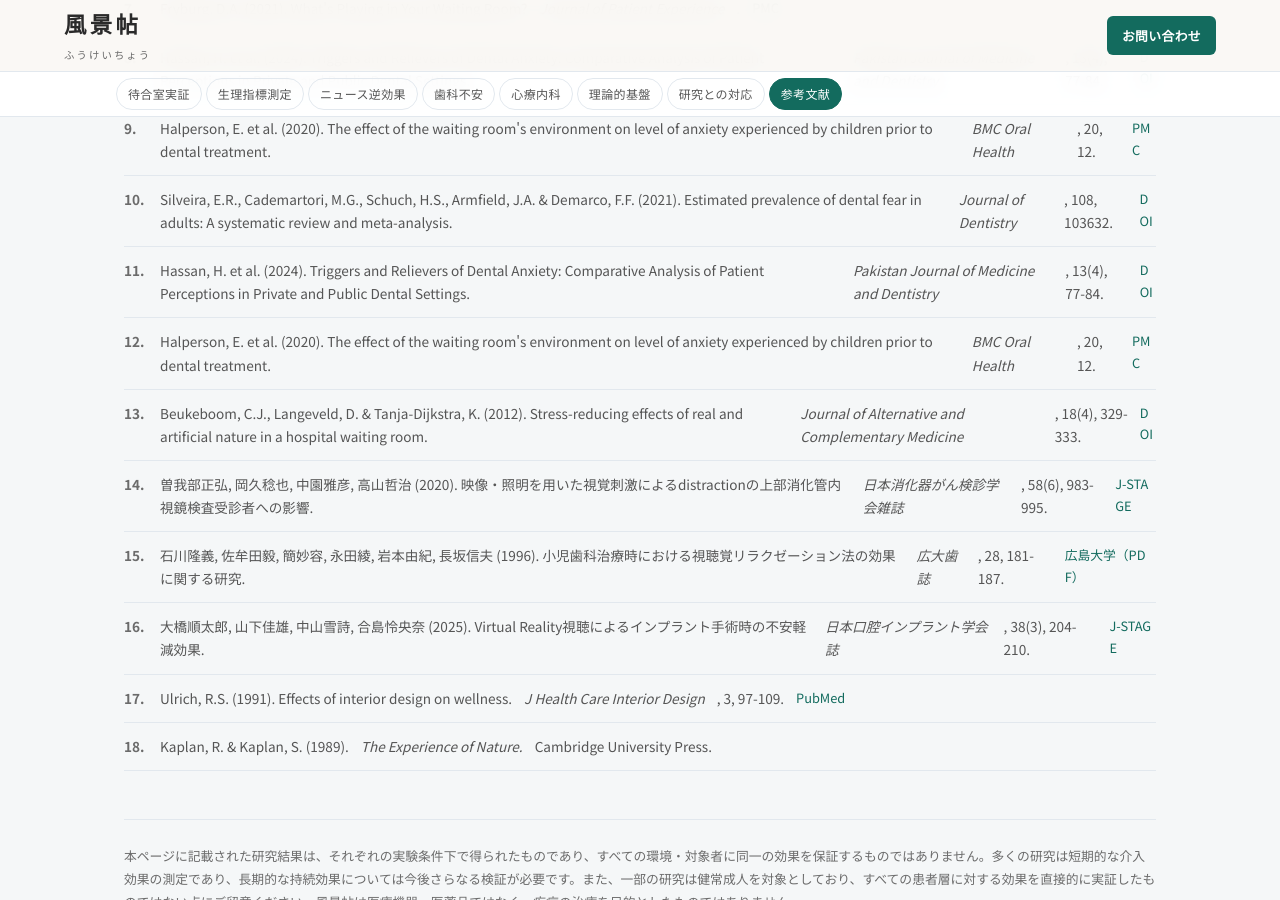
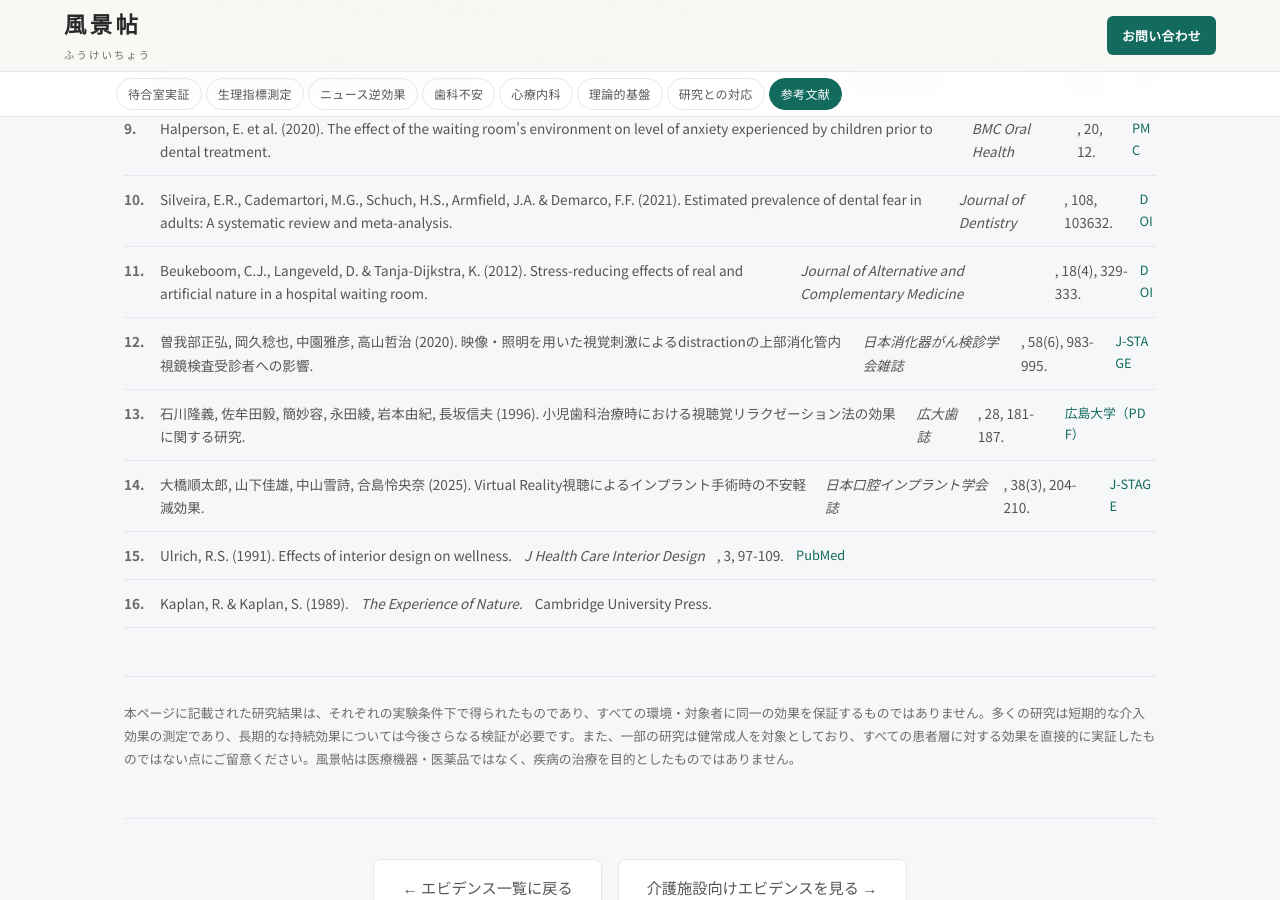
Before and after one commit to dr836gnypeq-ctrl/fukeichou-site, a Jekyll site: the page built from evidence/clinic.html, in a window 1280 px wide and 900 px high, scrolled down 12442 px. Built offline with Jekyll 4.4.1, drawn with Linux system fonts in a browser that asks for light colours; nearby versions of some CDN libraries.

Commit message:
fix: remove duplicate refs in clinic.html; add Choe author in care.html

```diff
--- a/evidence/care.html
+++ b/evidence/care.html
@@ -219,7 +219,7 @@ description: 介護施設における自然映像の効果。認知症の不穏
 <p class="ev-section-desc">本ページで引用した論文の一覧です。</p>
 <div class="ev-refs">
 <div class="ev-ref-item">Reynolds, L., Rodiek, S., Lininger, M. & McCulley, M.A. (2018). Can a Virtual Nature Experience Reduce Anxiety and Agitation in People With Dementia? <em>J Housing for the Elderly</em>, 32(2), 176-193. <a href="https://www.healthdesign.org/insights-solutions/virtual-nature-experience-reduces-anxiety-and-agitation-people-dementia" target="_blank" rel="noopener">Center for Health Design</a></div>
-<div class="ev-ref-item">Effectiveness of Nature-Based Interventions in Reducing Agitation Among Older Adults with Dementia (2025). <em>Healthcare</em>, 13(14), 1727. <a href="https://pmc.ncbi.nlm.nih.gov/articles/PMC12294372/" target="_blank" rel="noopener">PMC</a></div>
+<div class="ev-ref-item">Choe, K. et al. (2025). Effectiveness of Nature-Based Interventions in Reducing Agitation Among Older Adults with Dementia. <em>Healthcare</em>, 13(14), 1727. <a href="https://pmc.ncbi.nlm.nih.gov/articles/PMC12294372/" target="_blank" rel="noopener">PMC</a></div>
 <div class="ev-ref-item">Wong, K.L.Y., Hung, L., Wang, C., Pan, D., Liao, D., Ren, L.H. & Berndt, A. (2025). The perceived impacts of using dementia-friendly videos to support the psychosocial needs of people with moderate to severe dementia in care settings. <em>DIGITAL HEALTH</em>, 11, 20552076251357490. <a href="https://pmc.ncbi.nlm.nih.gov/articles/PMC12246666/" target="_blank" rel="noopener">PMC</a></div>
 <div class="ev-ref-item">Otten, K., van Rompay, T.J.L., van 't Klooster, J.W.J.R., Gerritsen, D.L. & Westerhof, G.J. (2024). Exploring small stories of older adults elicited by virtual nature videos with a randomized online survey. <em>DIGITAL HEALTH</em>, 10, 20552076241261886. <a href="https://pmc.ncbi.nlm.nih.gov/articles/PMC11406585/" target="_blank" rel="noopener">PMC</a></div>
 <div class="ev-ref-item">Nature-Based Video with Music for Individuals Experiencing Sundown Syndrome (2021). <em>Journal of Long-Term Care</em>. <a href="https://journal.ilpnetwork.org/articles/10.31389/jltc.69" target="_blank" rel="noopener">JLTC</a></div>
--- a/evidence/clinic.html
+++ b/evidence/clinic.html
@@ -361,8 +361,6 @@ description: クリニック・歯科・心療内科の待合室における自
 <div class="ev-ref-item">Hassan, H. et al. (2024). Triggers and Relievers of Dental Anxiety: Comparative Analysis of Patient Perceptions in Private and Public Dental Settings. <em>Pakistan Journal of Medicine and Dentistry</em>, 13(4), 77-84. <a href="https://doi.org/10.36283/ziun-pjmd13-4/010" target="_blank" rel="noopener">DOI</a></div>
 <div class="ev-ref-item">Halperson, E. et al. (2020). The effect of the waiting room's environment on level of anxiety experienced by children prior to dental treatment. <em>BMC Oral Health</em>, 20, 12. <a href="https://pmc.ncbi.nlm.nih.gov/articles/PMC6937630/" target="_blank" rel="noopener">PMC</a></div>
 <div class="ev-ref-item">Silveira, E.R., Cademartori, M.G., Schuch, H.S., Armfield, J.A. & Demarco, F.F. (2021). Estimated prevalence of dental fear in adults: A systematic review and meta-analysis. <em>Journal of Dentistry</em>, 108, 103632. <a href="https://doi.org/10.1016/j.jdent.2021.103632" target="_blank" rel="noopener">DOI</a></div>
-<div class="ev-ref-item">Hassan, H. et al. (2024). Triggers and Relievers of Dental Anxiety: Comparative Analysis of Patient Perceptions in Private and Public Dental Settings. <em>Pakistan Journal of Medicine and Dentistry</em>, 13(4), 77-84. <a href="https://doi.org/10.36283/ziun-pjmd13-4/010" target="_blank" rel="noopener">DOI</a></div>
-<div class="ev-ref-item">Halperson, E. et al. (2020). The effect of the waiting room's environment on level of anxiety experienced by children prior to dental treatment. <em>BMC Oral Health</em>, 20, 12. <a href="https://pmc.ncbi.nlm.nih.gov/articles/PMC6937630/" target="_blank" rel="noopener">PMC</a></div>
 <div class="ev-ref-item">Beukeboom, C.J., Langeveld, D. & Tanja-Dijkstra, K. (2012). Stress-reducing effects of real and artificial nature in a hospital waiting room. <em>Journal of Alternative and Complementary Medicine</em>, 18(4), 329-333. <a href="https://doi.org/10.1089/acm.2011.0488" target="_blank" rel="noopener">DOI</a></div>
 <div class="ev-ref-item">曽我部正弘, 岡久稔也, 中園雅彦, 高山哲治 (2020). 映像・照明を用いた視覚刺激によるdistractionの上部消化管内視鏡検査受診者への影響. <em>日本消化器がん検診学会雑誌</em>, 58(6), 983-995. <a href="https://www.jstage.jst.go.jp/article/jsgcs/58/6/58_983/_article/-char/ja/" target="_blank" rel="noopener">J-STAGE</a></div>
 <div class="ev-ref-item">石川隆義, 佐牟田毅, 簡妙容, 永田綾, 岩本由紀, 長坂信夫 (1996). 小児歯科治療時における視聴覚リラクゼーション法の効果に関する研究. <em>広大歯誌</em>, 28, 181-187. <a href="https://hiroshima.repo.nii.ac.jp/record/2029004/files/jhuds_28-1_183.pdf" target="_blank" rel="noopener">広島大学（PDF）</a></div>
```
